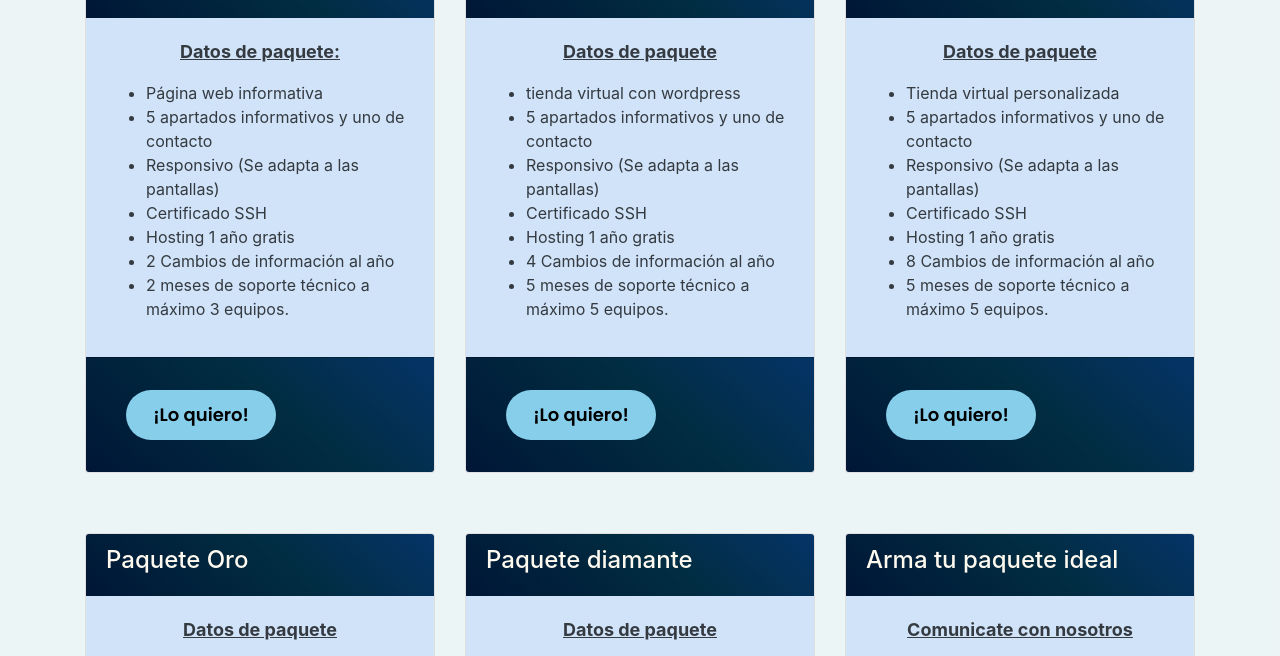
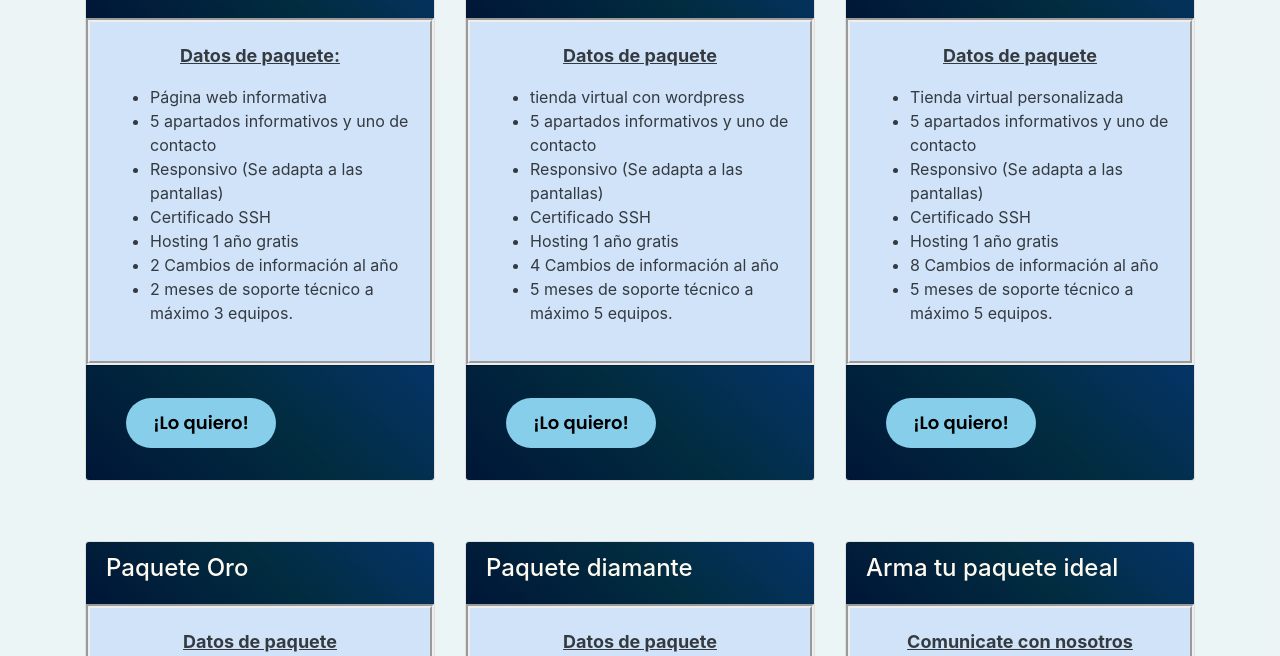
Before and after one commit to Holy-Fix/holy, a website: page index.html in a window 1280 px wide. Shown: the part 685-1341 px from the top of the page. Drawn offline with nearby package versions, Linux system fonts and the light colour scheme.

Commit message:
Update styles.css

```diff
--- a/css/styles.css
+++ b/css/styles.css
@@ -46,12 +46,15 @@ hr{
 }
 .card-body{
     background-color: #cee2f8f1;
+    border-style: groove;
+    border-width: 4px;
 }
 .card-body .card-text{
     text-align: center;
     font-size: large;
     font-weight: bold;
     text-decoration: underline;
+
 }
 
 .card-footer{
```
